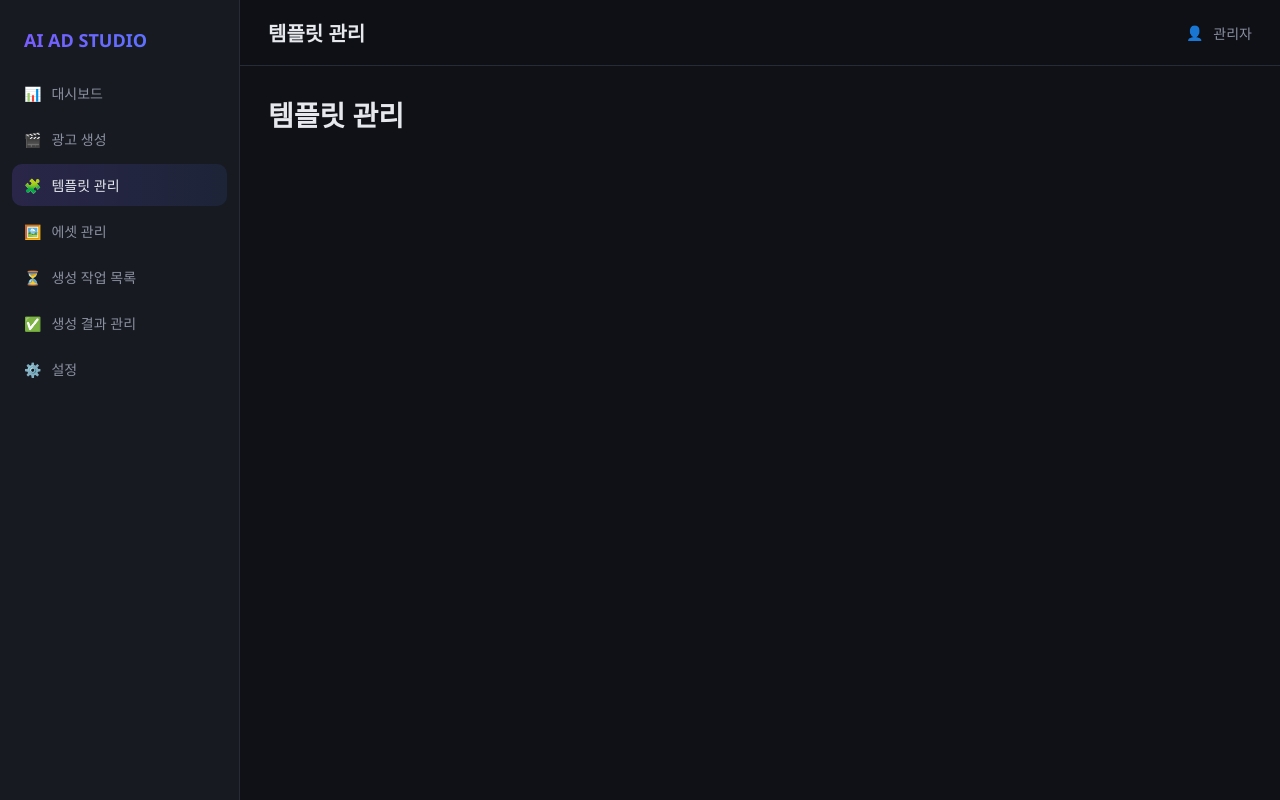
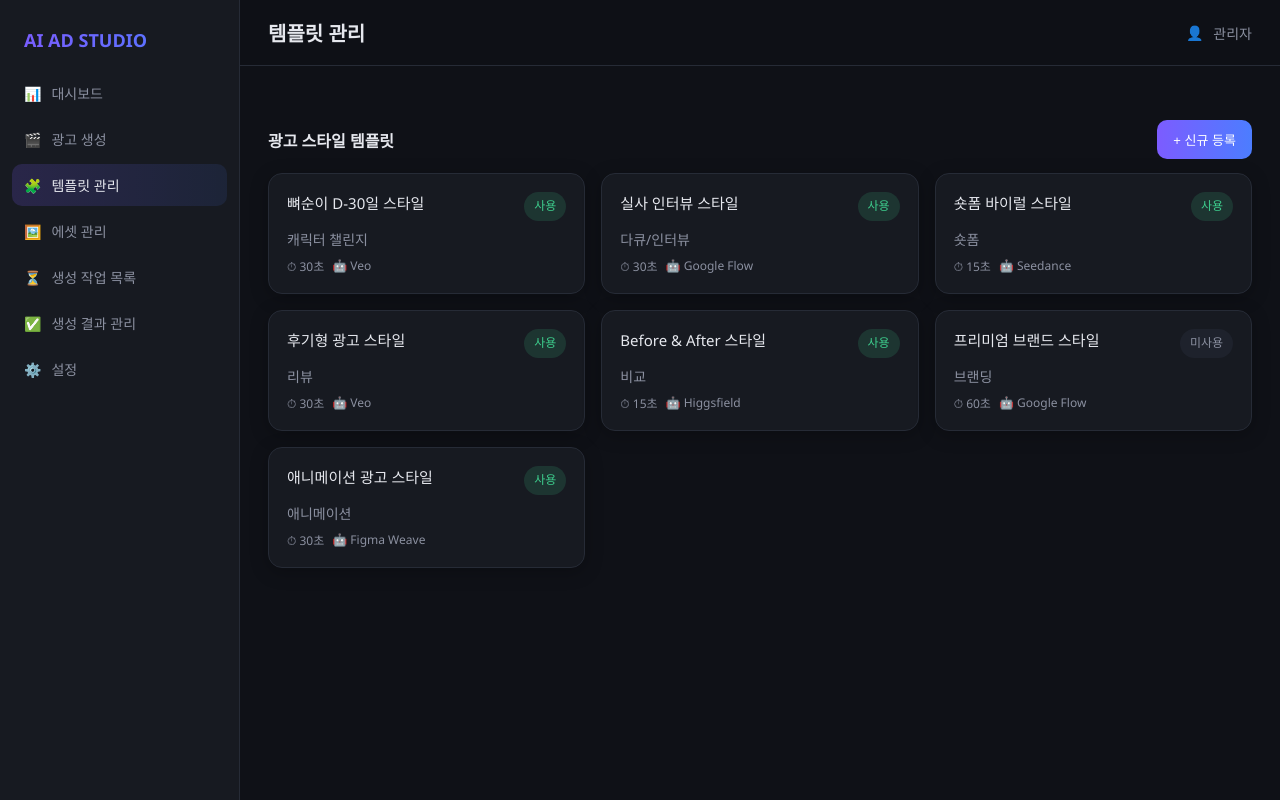
Before and after one commit to dongho5136/sample_make_video, a Flask app: page /templates in a window 1280 px wide. Run offline with Flask 3, Linux system fonts and the light colour scheme.

Commit message:
feat: 템플릿 관리 화면 (카드 목록 + 모달 등록 + 검증)

```diff
--- /dev/null
+++ b/static/js/templates.js
@@ -0,0 +1,36 @@
+let items = [];
+function render(){
+  document.getElementById("tpl-list").innerHTML = items.map(t => `
+    <div class="card">
+      <div style="display:flex;justify-content:space-between">
+        <h3 style="color:var(--text);font-size:15px">${t.name}</h3>
+        ${UI.badge(t.active ? "사용" : "미사용")}</div>
+      <p style="color:var(--muted);margin:8px 0">${t.style}</p>
+      <div style="display:flex;gap:8px;color:var(--muted);font-size:12px">
+        <span>⏱ ${t.rec_length}초</span><span>🤖 ${t.rec_model}</span></div>
+    </div>`).join("");
+}
+async function load(){
+  const el = document.getElementById("tpl-list"); UI.skeleton(el);
+  try {
+    items = await API.get("/api/templates");
+    const meta = await API.get("/api/meta");
+    document.getElementById("tpl-model").innerHTML =
+      meta.models.map(m => `<option>${m}</option>`).join("");
+    render();
+  } catch(e){ UI.showError(el, load); }
+}
+document.getElementById("tpl-form").addEventListener("submit", async e => {
+  e.preventDefault();
+  const f = e.target, name = f.name.value.trim();
+  const nf = document.getElementById("f-name");
+  if(!name){ nf.classList.add("error"); return; }
+  nf.classList.remove("error");
+  const item = Object.fromEntries(new FormData(f).entries());
+  item.active = item.active === "true";
+  item.rec_length = Number(item.rec_length);
+  try { await API.post("/api/templates", item); } catch(_){}
+  items.push({id: Date.now(), ...item}); render();
+  f.reset(); UI.closeModal("tpl-modal"); UI.toast("템플릿이 등록되었습니다");
+});
+load();
--- a/templates/templates.html
+++ b/templates/templates.html
@@ -1,2 +1,31 @@
 {% extends "base.html" %}
-{% block content %}<h1>{{ title }}</h1>{% endblock %}
+{% block content %}
+<div class="section-head"><h2>광고 스타일 템플릿</h2>
+  <button class="btn" onclick="UI.openModal('tpl-modal')">+ 신규 등록</button></div>
+<div class="grid cards" id="tpl-list"></div>
+
+<div class="modal-backdrop" id="tpl-modal">
+  <div class="modal">
+    <div class="modal-head"><h2>템플릿 등록</h2>
+      <button class="btn ghost sm" onclick="UI.closeModal('tpl-modal')">✕</button></div>
+    <form id="tpl-form">
+      <div class="form-field" id="f-name"><label>템플릿명 *</label>
+        <input name="name"><span class="err-msg">필수 항목입니다</span></div>
+      <div class="form-field"><label>광고 스타일</label><input name="style"></div>
+      <div class="form-field"><label>기본 프롬프트</label><textarea name="base_prompt" rows="2"></textarea></div>
+      <div class="form-field"><label>자막 효과 프롬프트</label><textarea name="subtitle_prompt" rows="2"></textarea></div>
+      <div class="form-field"><label>장면 구성 프롬프트</label><textarea name="scene_prompt" rows="2"></textarea></div>
+      <div class="form-field"><label>나레이션 톤</label><input name="narration_tone"></div>
+      <div class="form-grid">
+        <div class="form-field"><label>추천 영상 길이(초)</label>
+          <select name="rec_length"><option>15</option><option>30</option><option>60</option></select></div>
+        <div class="form-field"><label>추천 AI 모델</label><select name="rec_model" id="tpl-model"></select></div>
+      </div>
+      <div class="form-field"><label>사용 여부</label>
+        <select name="active"><option value="true">사용</option><option value="false">미사용</option></select></div>
+      <button class="btn" type="submit">저장</button>
+    </form>
+  </div>
+</div>
+{% endblock %}
+{% block scripts %}<script src="/static/js/templates.js"></script>{% endblock %}
```
